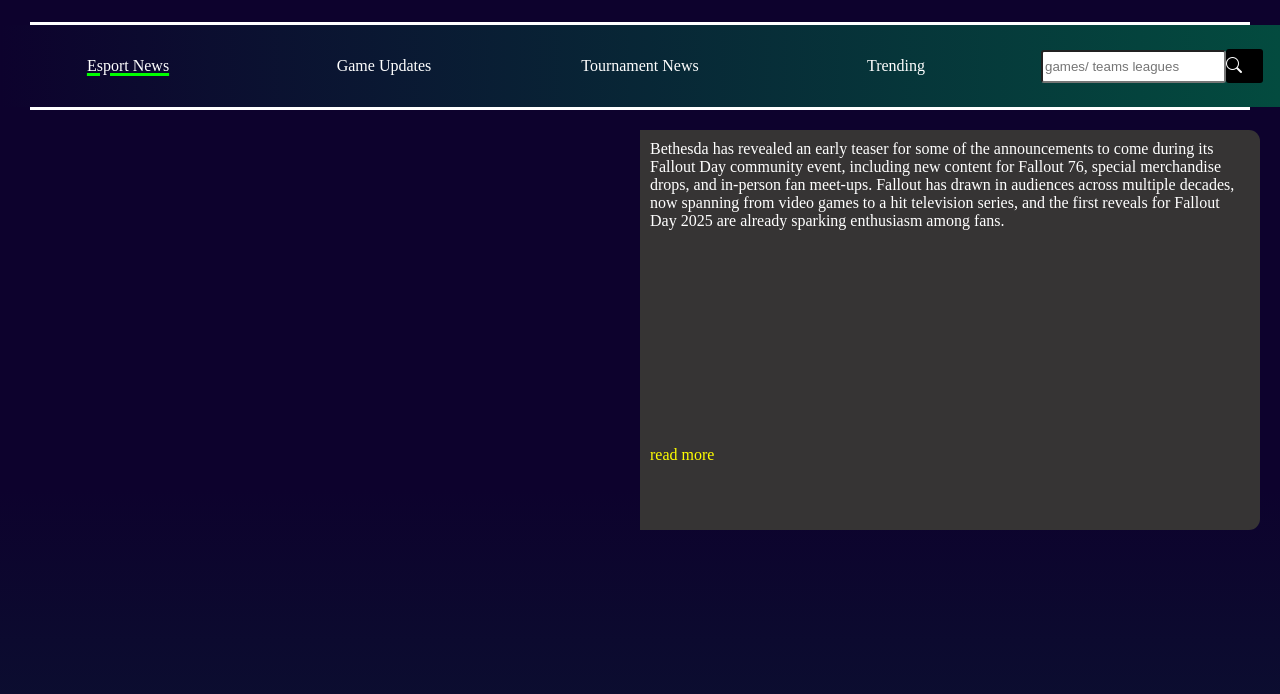
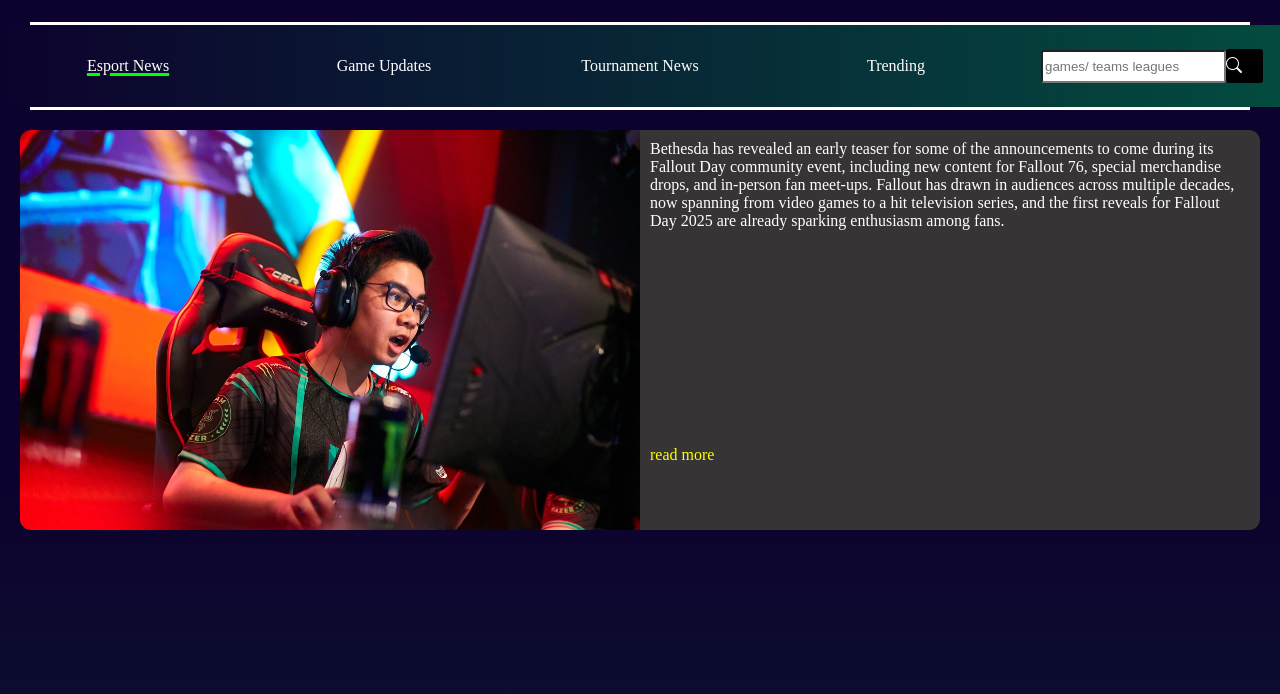
Before and after one commit to Mednsn/ARENA-Connecte, a plain HTML site: page news.html in a window 1280 px wide. Shown: the part 106-800 px from the top of the page. Drawn offline with nearby package versions, Linux system fonts and the light colour scheme.

Commit message:
le code css pour la page actualités

```diff
--- a/news.css
+++ b/news.css
@@ -211,7 +211,7 @@ i {
 }
 
 .main-new .news-image {
-  background-image: url(images/news.jpg);
+  background-image: url(image/news.jpg);
   background-size: cover;
   border-top-left-radius: 11px;
   border-bottom-left-radius: 11px;
```
